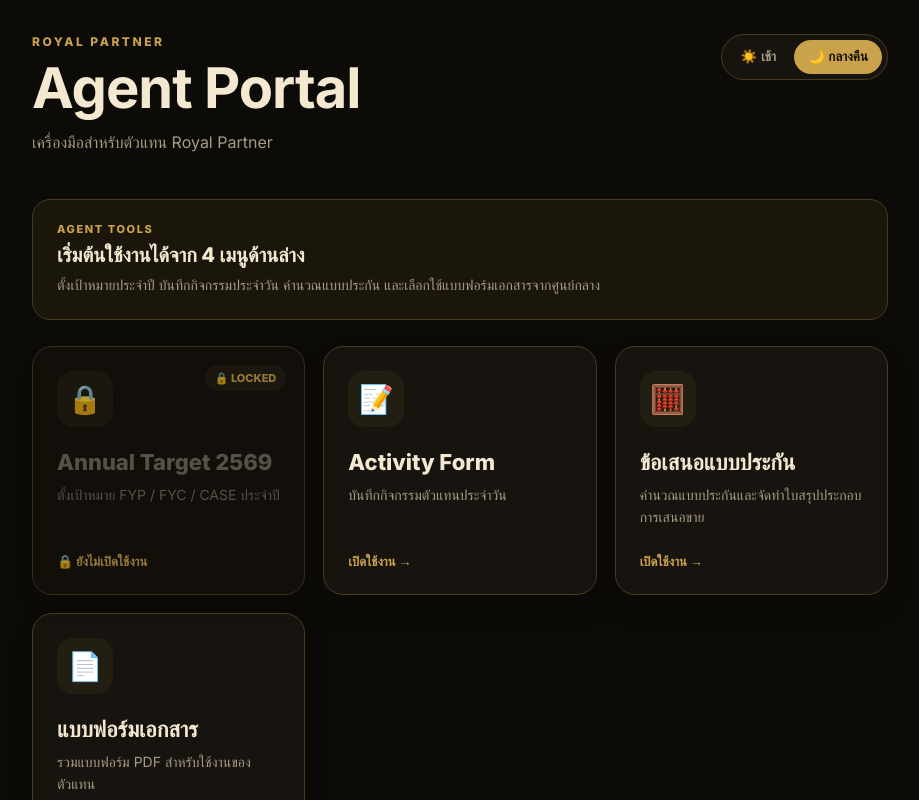
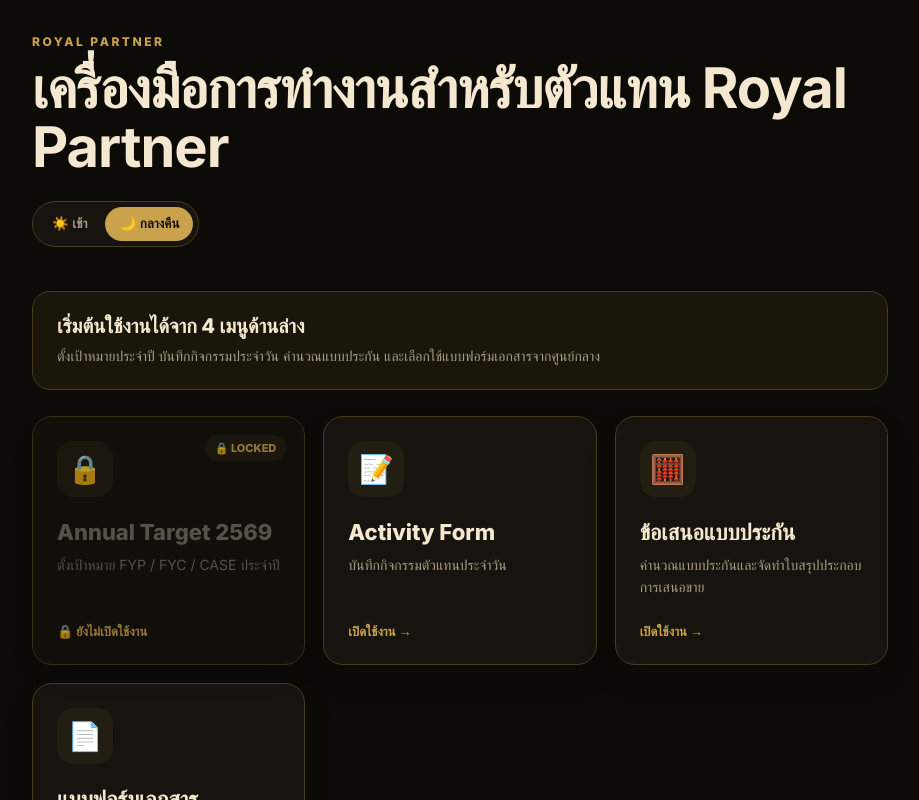
Before and after one commit to dittitaboonruen/agent-activity-tracker, a Next.js app: page /agent in a window 1280 px wide. Shown: the top 800 px of the page, without its empty margins (180-1099 px from the left). Built offline with nearby package versions, Linux system fonts and the light colour scheme.

Commit message:
style(agent): Thai portal heading and remove redundant English/subtitle

```diff
--- a/app/agent/page.tsx
+++ b/app/agent/page.tsx
@@ -181,21 +181,9 @@ export default function AgentPortalPage() {
                 letterSpacing: "-1px",
               }}
             >
-              Agent Portal
+              เครื่องมือการทำงานสำหรับตัวแทน Royal Partner
             </h1>
 
-            <p
-              style={{
-                marginTop: 12,
-                marginBottom: 0,
-                color: colors.muted,
-                fontSize: 16,
-                lineHeight: 1.6,
-              }}
-            >
-              เครื่องมือสำหรับตัวแทน
-              Royal Partner
-            </p>
           </div>
 
           {/* =========================
@@ -275,17 +263,6 @@ export default function AgentPortalPage() {
             marginBottom: 26,
           }}
         >
-          <div
-            style={{
-              color: colors.gold,
-              fontSize: 11,
-              fontWeight: 800,
-              letterSpacing: 1.6,
-              marginBottom: 7,
-            }}
-          >
-            AGENT TOOLS
-          </div>
 
           <div
             style={{
```
